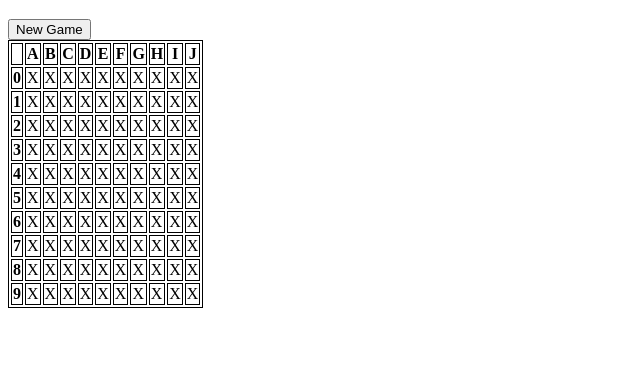
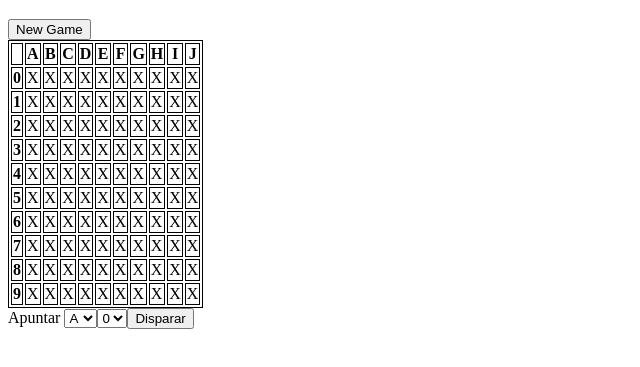
Before and after one commit to cristhian-jg/BattleShip, a plain HTML site: page index.html in a window 1280 px wide. Shown: the part 61-428 px from the top of the page, without its empty margins (0-640 px from the left). Drawn offline with Linux system fonts and the light colour scheme.

Commit message:
Es capaz de disparar a las casillas seleccionadas a través de un select

```diff
--- a/index.html
+++ b/index.html
@@ -18,8 +18,12 @@
     <h1>Hundir la flota</h1>
     <button>New Game</button>
     <div id="contenedorTabla">
-        <!-- Automatic table generated for JS -->
+        <!-- Tabla generada automaticamente por JS -->
     </div>
+    <div id="controles">
+        <!-- Selects y boton generados automaticamente por JS-->
+    </div>
+
     <script src="script.js"></script>
 </body>
 </html>
--- a/script.js
+++ b/script.js
@@ -1,17 +1,35 @@
 let N_FILAS = 10;
 let N_COLUMNAS = 10;
+
 
 window.onload = main();
 
 function main() {
 
     let contenedorTabla = document.getElementById("contenedorTabla");
+    let controles = document.getElementById("controles");
 
     contenedorTabla.innerHTML = "";
+    controles.innerHTML = "";
 
     let tabla = "<table>";
     let header = "";
-    let char = 64; // == A
+    let char = 65; // == A
+    let select = "Apuntar <select id='letraSeleccionada'>";
+    let selectNumeros = "<select id='numeroSeleccionado'>";
+    let option = "";
+    let optionNumeros = "";
+    let identificadorCasilla = 0;
+
+    // Crea de manera automatica el select de letras y numeros
+
+    for (let s = 0; s < N_COLUMNAS; s++) {
+        option += "<option value= " + s + ">" + String.fromCharCode(char) + "</option>"
+        char++;
+        optionNumeros += '<option value="' + s + '">' + s + '</option>';
+    }
+
+    char = 64; // == @
 
     for (let j = -1; j < N_COLUMNAS; j++) {
         if (char > 64) {
@@ -23,16 +41,41 @@ function main() {
         }
     }
 
+
     tabla += header;
+    select += option;
+    selectNumeros += optionNumeros;
 
     for (let i = 0; i < N_FILAS; i++) {
         tabla += "<tr> <th>" + i + "</th> "
         for (let x = 0; x < N_COLUMNAS; x++) {
-            tabla += "<td> X </td>";
+            if (identificadorCasilla < 10) {
+                tabla += "<td id = casilla0" + identificadorCasilla + "> X </td>";
+                identificadorCasilla++;
+            } else {
+                tabla += "<td id = casilla" + identificadorCasilla + "> X </td>";
+                identificadorCasilla++;
+            }
         }
         tabla += "</tr>";
     }
 
     tabla += "</table>";
+    select += "</select>";
+    selectNumeros += '</select><button onclick="disparar()">Disparar</button>';
     contenedorTabla.innerHTML = tabla;
+    controles.innerHTML = select + selectNumeros;
 }
+
+function disparar() {
+
+    let selectionLetra = document.getElementById("letraSeleccionada");
+    let letraSeleccionada = selectionLetra.options[selectionLetra.selectedIndex].value;
+
+    let selectionNumero = document.getElementById("numeroSeleccionado");
+    let numeroSeleccionado = selectionNumero.options[selectionNumero.selectedIndex].value;
+
+    console.log("Letra: " + letraSeleccionada + " Numero: " + numeroSeleccionado);
+
+    document.getElementById("casilla" + numeroSeleccionado + letraSeleccionada).innerHTML = " ";
+}
```
